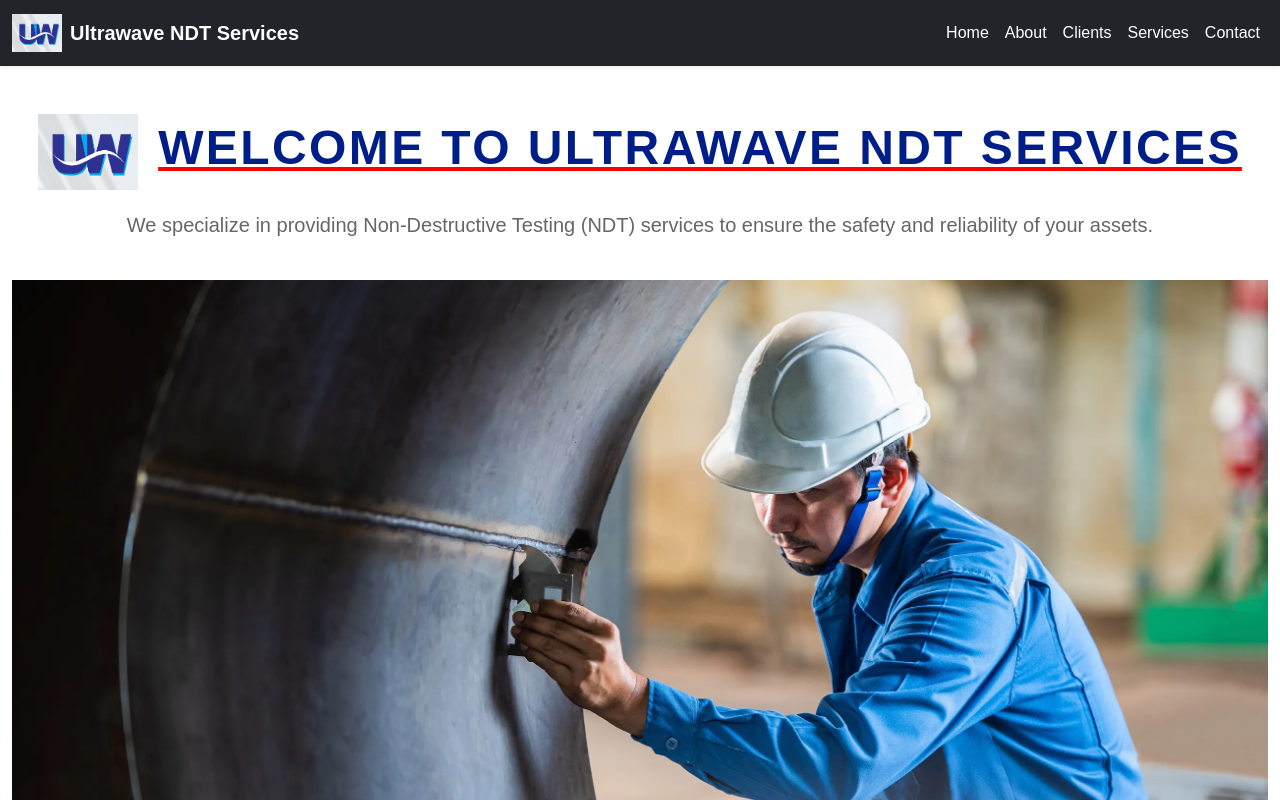
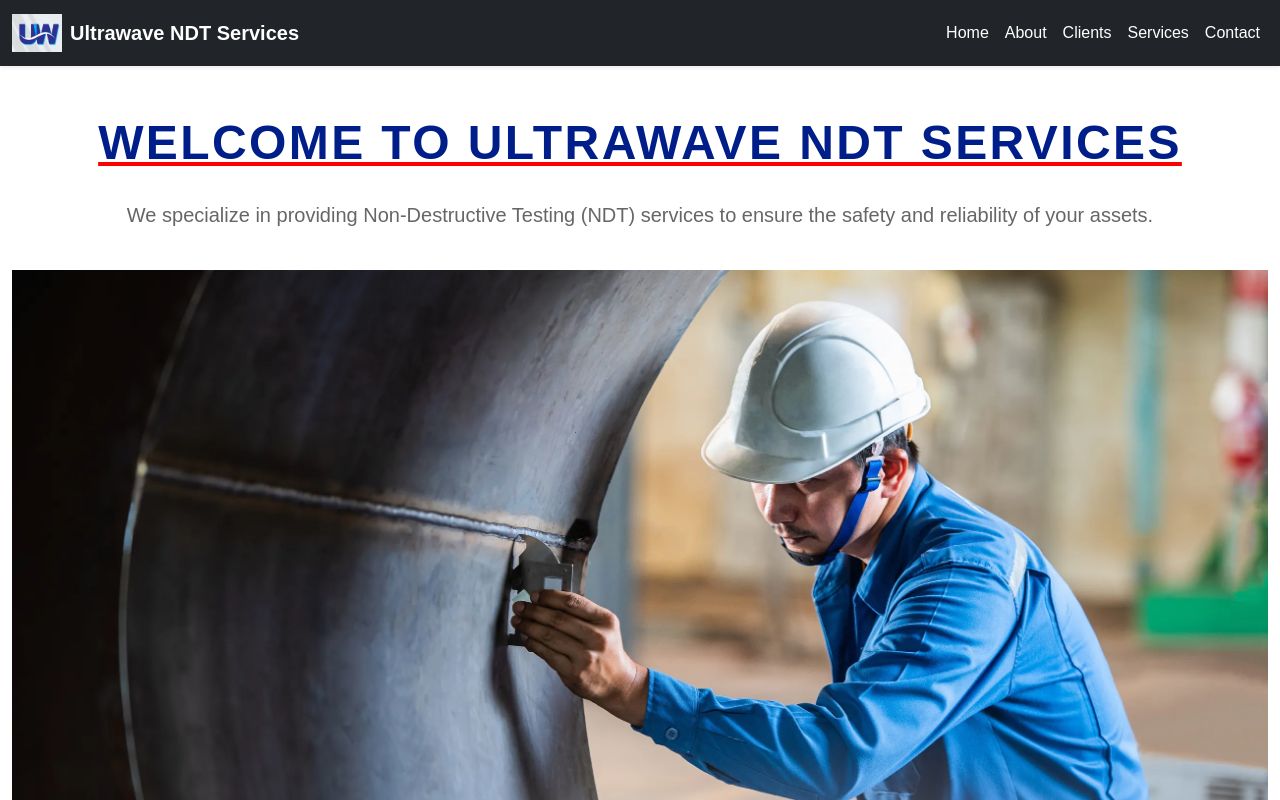
Before and after one commit to Ruthrapathi-murugan/ultrawaves, a React (Vite) app: page / in a window 1280 px wide. Shown: the top 800 px of the page. Built offline with nearby package versions, Linux system fonts and the light colour scheme.

Commit message:
logo remove

```diff
--- a/src/components/Home.jsx
+++ b/src/components/Home.jsx
@@ -16,7 +16,7 @@
 
         {/* Logo and Header Section */}
         <div className="logo-header-container">
-          <img src="/assets/logo.jpeg" alt="Ultrawave Logo" className="logo" />
+
           <h1  className="home-h1"><b>Welcome to Ultrawave NDT Services</b></h1>
         </div>
 
```
